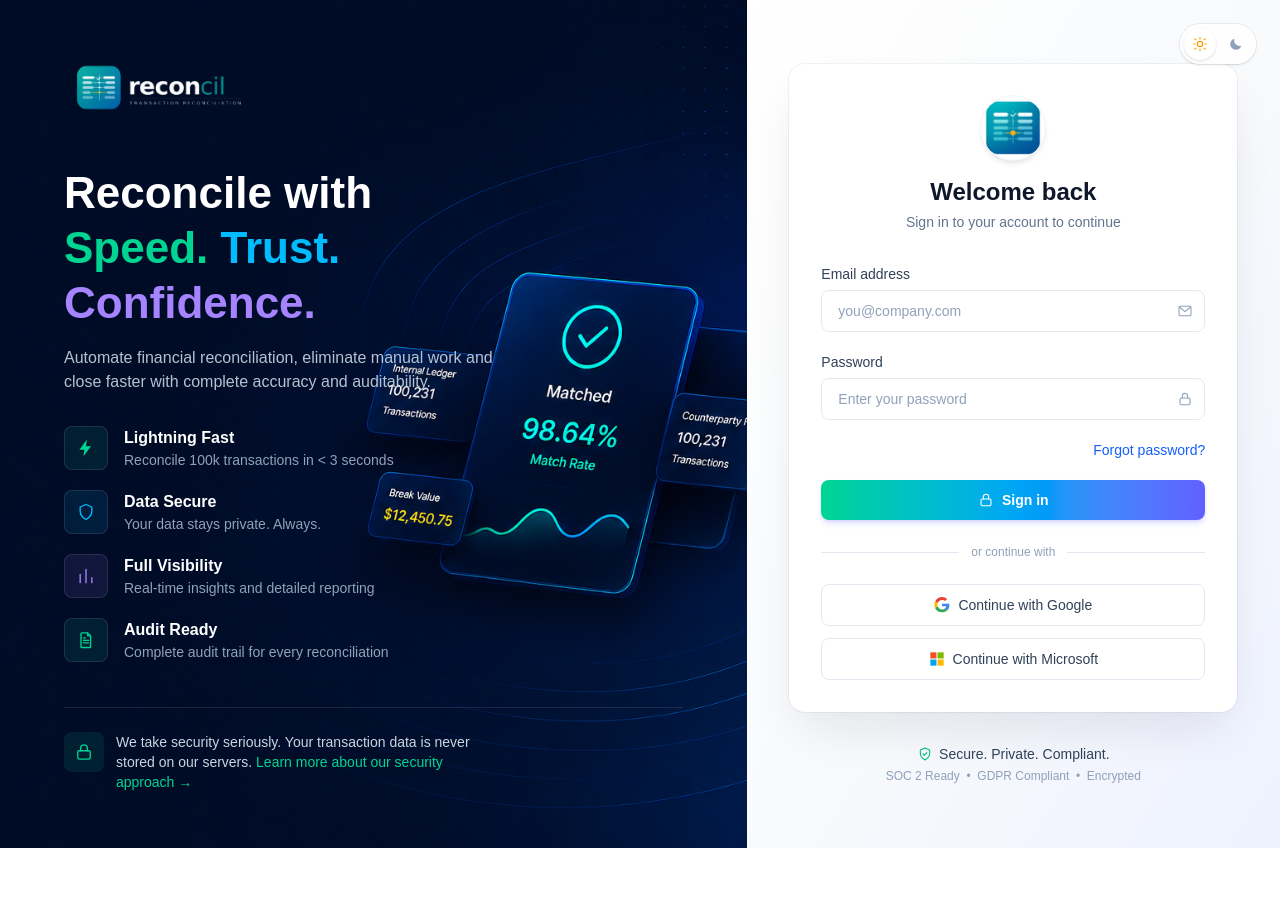
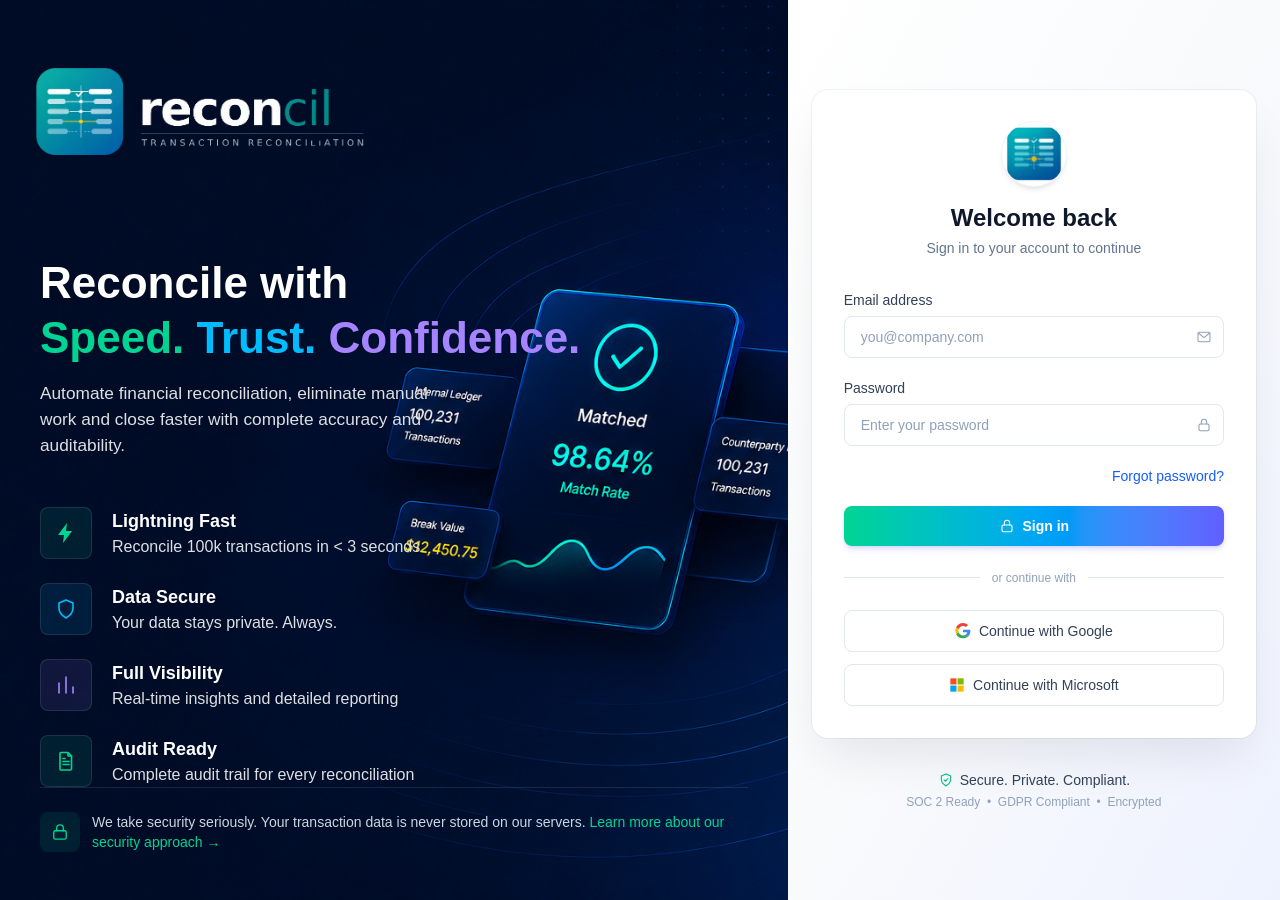
Before and after one commit to ousainoubsj/recon-frontend, a Next.js app: page / in a window 1280 px wide. Before the commit the page ends 848 px from the top, so only its background shows below. Built offline with nearby package versions, Linux system fonts and the light colour scheme.

Commit message:
Refactor authentication page layout and remove ThemeToggle component

```diff
--- a/app/page.tsx
+++ b/app/page.tsx
@@ -1,6 +1,5 @@
 import Image from 'next/image'
 import AuthForm from '@/components/AuthForm'
-import ThemeToggle from '@/components/ThemeToggle'
 import { BoltIcon, ChartIcon, DocumentIcon, LockIcon, ShieldCheckIcon, ShieldIcon } from '@/components/icons'
 
 const features = [
@@ -32,45 +31,47 @@ const features = [
 
 export default function Page() {
   return (
-    <div className="grid min-h-screen w-full lg:grid-cols-[1.4fr_1fr]">
-      <div
-        className="relative hidden flex-col justify-between bg-slate-950 bg-cover bg-center px-10 py-12 lg:flex xl:px-16 xl:py-14"
-        style={{ backgroundImage: "url('/images/auth-bg-2.png')" }}
-      >
-        <Image src="/images/Reconcil-logo.png" alt="Reconcil" width={200} height={67} priority className="h-auto w-47.5" />
+    <div className="grid min-h-screen w-full lg:grid-cols-[1.6fr_1fr]">
+      <div className="relative hidden flex-col justify-between bg-slate-950 px-10 py-12 lg:flex">
+        <Image src="/images/auth-bg-2.png" alt="" fill priority className="object-cover" />
 
-        <div className="max-w-md">
+        <div className="relative space-y-20">
+          <Image src="/images/Reconcil-logo.png" alt="Reconcil" width={380} height={127} priority className="h-auto w-95 -ml-7.5" />
+
+<div className="">
           <h1 className="text-4xl font-bold leading-tight text-white xl:text-[2.75rem]">
             Reconcile with
             <br />
             <span className="text-emerald-400">Speed.</span> <span className="text-sky-400">Trust.</span>{' '}
             <span className="text-violet-400">Confidence.</span>
           </h1>
-          <p className="mt-4 text-slate-300/90">
+          <p className="mt-4 max-w-98 text-[1.08rem] text-[#DDDFE2]">
             Automate financial reconciliation, eliminate manual work and close faster with complete accuracy and
             auditability.
           </p>
 
-          <ul className="mt-8 space-y-5">
+                    <ul className="mt-12 space-y-6">
             {features.map(({ Icon, tint, title, description }) => (
-              <li key={title} className="flex items-start gap-4">
-                <span className={`flex h-11 w-11 shrink-0 items-center justify-center rounded-lg border border-white/10 ${tint}`}>
-                  <Icon className="h-5 w-5" />
+              <li key={title} className="flex items-start gap-5">
+                <span className={`flex h-13 w-13 shrink-0 items-center justify-center rounded-lg border border-white/10 ${tint}`}>
+                  <Icon className="h-6 w-6" />
                 </span>
                 <div>
-                  <p className="font-semibold text-white">{title}</p>
-                  <p className="text-sm text-slate-400">{description}</p>
+                  <p className="text-lg font-semibold text-white">{title}</p>
+                  <p className="text-base text-[#DDDFE2]">{description}</p>
                 </div>
               </li>
             ))}
           </ul>
+
+          </div>
         </div>
 
-        <div className="flex items-start gap-3 border-t border-white/10 pt-6">
+        <div className="relative flex items-start gap-3 border-t border-white/10 pt-6">
           <span className="flex h-10 w-10 shrink-0 items-center justify-center rounded-lg bg-emerald-400/10">
             <LockIcon className="h-5 w-5 text-emerald-400" />
           </span>
-          <p className="max-w-sm text-sm text-slate-300">
+          <p className="text-sm text-slate-300">
             We take security seriously. Your transaction data is never stored on our servers.{' '}
             <a href="#" className="font-medium text-emerald-400 hover:underline">
               Learn more about our security approach →
@@ -80,10 +81,6 @@ export default function Page() {
       </div>
 
       <div className="relative flex flex-col items-center justify-center gap-8 bg-linear-to-br from-white via-slate-50 to-indigo-50 px-6 py-16">
-        <div className="absolute right-6 top-6">
-          <ThemeToggle />
-        </div>
-
         <AuthForm />
 
         <div className="flex flex-col items-center gap-1 text-center">
--- a/components/ThemeToggle.tsx
+++ /dev/null
@@ -1,33 +0,0 @@
-'use client'
-
-import { useState } from 'react'
-import { MoonIcon, SunIcon } from '@/components/icons'
-
-export default function ThemeToggle() {
-  const [dark, setDark] = useState(false)
-
-  return (
-    <div className="inline-flex items-center gap-1 rounded-full bg-white/80 p-1 shadow-sm ring-1 ring-slate-900/5 backdrop-blur">
-      <button
-        type="button"
-        aria-label="Light mode"
-        onClick={() => setDark(false)}
-        className={`flex h-8 w-8 items-center justify-center rounded-full transition ${
-          !dark ? 'bg-white text-amber-500 shadow-sm' : 'text-slate-400 hover:text-slate-600'
-        }`}
-      >
-        <SunIcon className="h-4 w-4" />
-      </button>
-      <button
-        type="button"
-        aria-label="Dark mode"
-        onClick={() => setDark(true)}
-        className={`flex h-8 w-8 items-center justify-center rounded-full transition ${
-          dark ? 'bg-white text-slate-700 shadow-sm' : 'text-slate-400 hover:text-slate-600'
-        }`}
-      >
-        <MoonIcon className="h-4 w-4" />
-      </button>
-    </div>
-  )
-}
```
